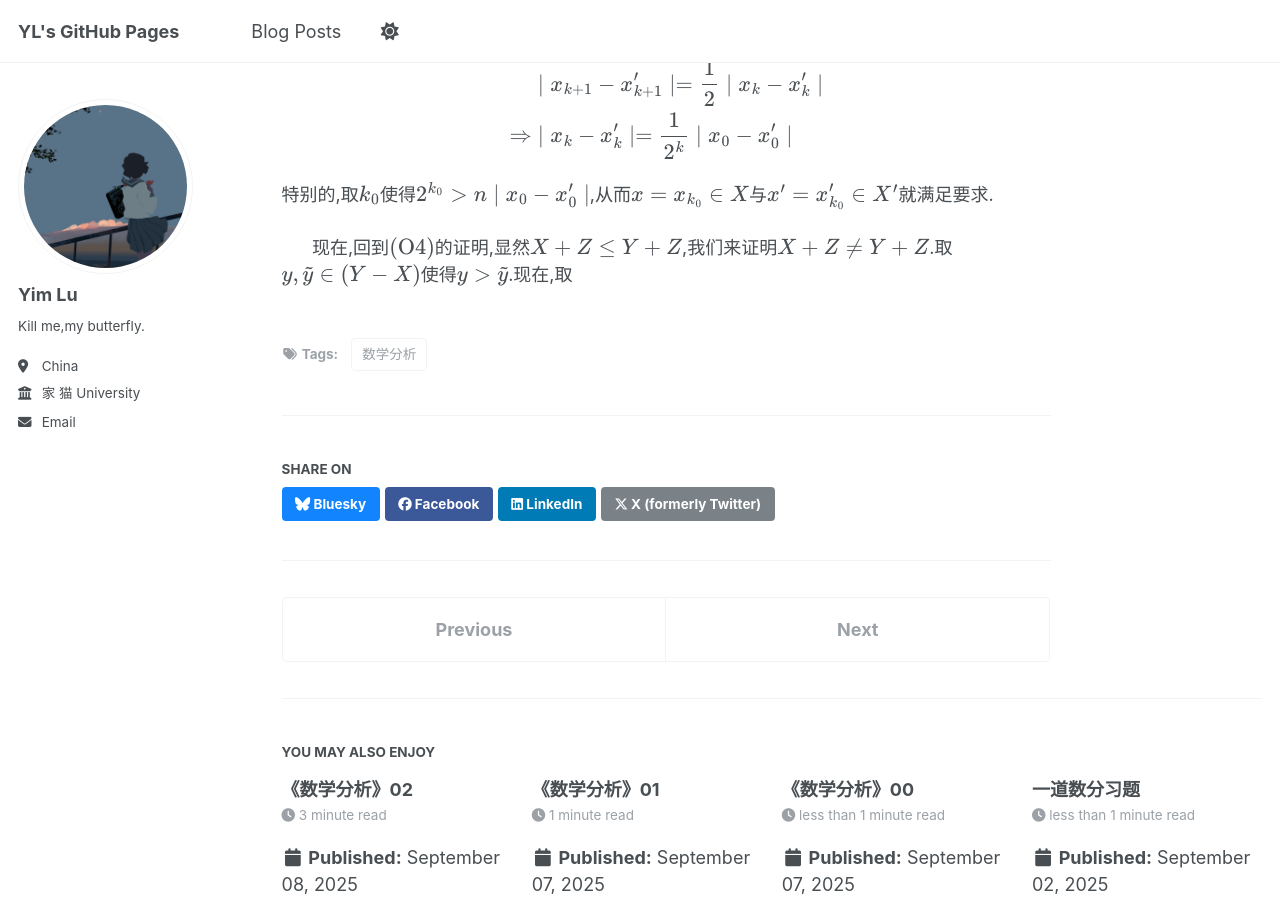
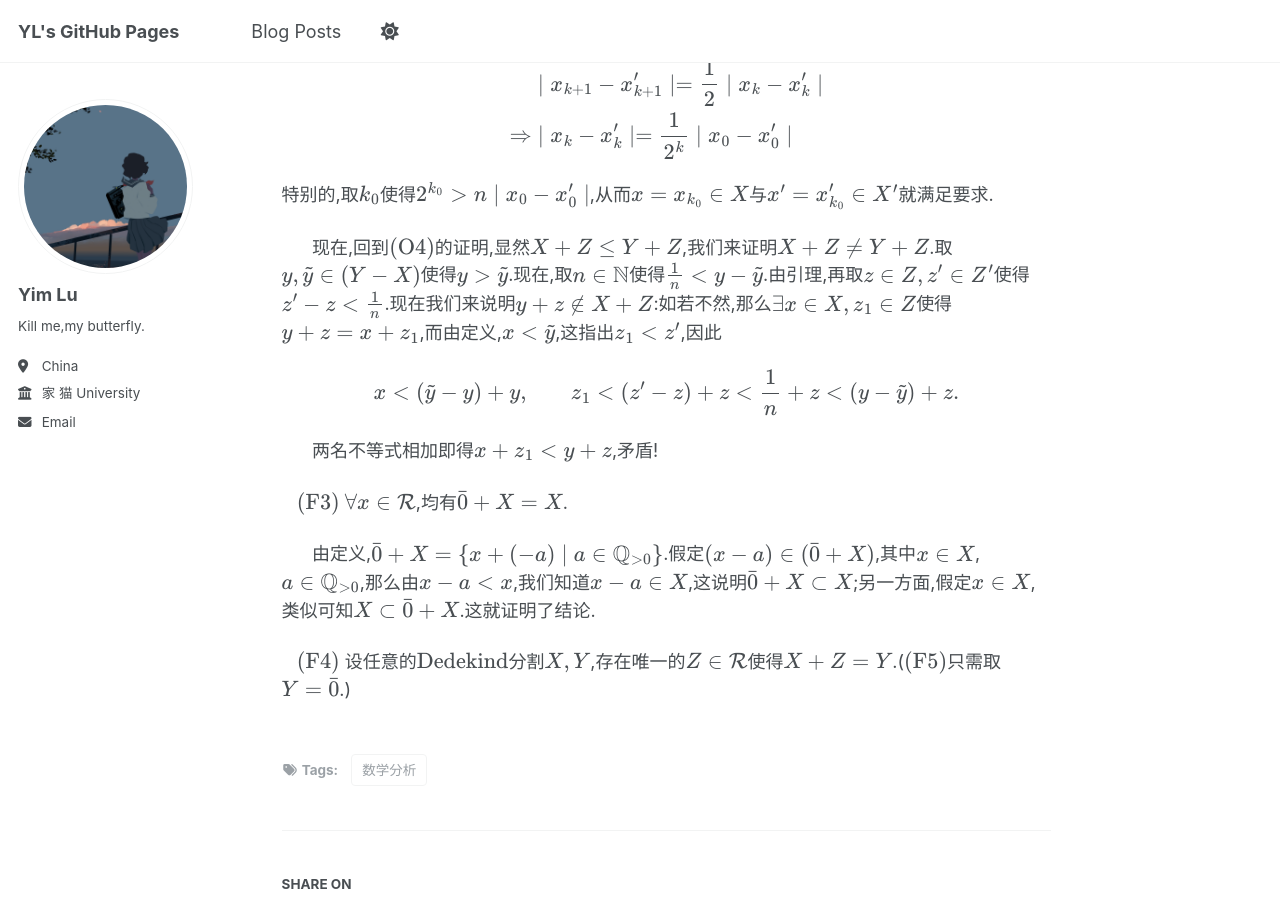
Before and after one commit to YimLu/YimLu.github.io, a Jekyll site: the page built from _posts/2025-09-24-blog-post-5.md, in a window 1280 px wide and 900 px high, scrolled down 4115 px. Built offline with Jekyll 4.4.1, drawn with Linux system fonts in a browser that asks for light colours; a script that is not in the unit is left out.

Commit message:
Update 2025-09-24-blog-post-5.md

```diff
--- a/_posts/2025-09-24-blog-post-5.md
+++ b/_posts/2025-09-24-blog-post-5.md
@@ -208,4 +208,21 @@ $$
 
 特别的,取$$k_0$$使得$$2^{k_0}>n\mid x_0-x_0'\mid$$,从而$$x=x_{k_0}\in X$$与$$x'=x_{k_0}'\in X'$$就满足要求.
 
-&nbsp;&nbsp;&nbsp;&nbsp;&nbsp;&nbsp;现在,回到$$\mathrm{(O4)}$$的证明,显然$$X+Z\leq Y+Z$$,我们来证明$$X+Z\not= Y+Z$$.取$$y,\tilde{y}\in (Y-X)$$使得$$y>\tilde{y}$$.现在,取
+&nbsp;&nbsp;&nbsp;&nbsp;&nbsp;&nbsp;现在,回到$$\mathrm{(O4)}$$的证明,显然$$X+Z\leq Y+Z$$,我们来证明$$X+Z\not= Y+Z$$.取$$y,\tilde{y}\in (Y-X)$$使得$$y>\tilde{y}$$.现在,取$$n \in \mathbb{N}$$使得$$\frac{1}{n}<y-\tilde{y}$$.由引理,再取$$z\in Z,z'\in Z'$$使得$$z'-z<\frac{1}{n}$$.现在我们来说明$$y+z\notin X+Z$$:如若不然,那么$$\exists x\in X,z_1\in Z$$使得$$y+z=x+z_1$$,而由定义,$$x<\tilde{y}$$,这指出$$z_1<z'$$,因此
+
+
+$$
+\begin{align*}
+&x<(\tilde{y}-y)+y,
+&z_1<(z'-z)+z<\frac{1}{n}+z<(y-\tilde{y})+z.
+\end{align*}
+$$
+
+
+&nbsp;&nbsp;&nbsp;&nbsp;&nbsp;&nbsp;两名不等式相加即得$$x+z_1<y+z$$,矛盾!
+
+&nbsp;&nbsp;&nbsp;$$\mathrm{(F3)}$$&nbsp;$$\forall x \in \mathcal{R}$$,均有$$\bar0+X=X$$.
+
+&nbsp;&nbsp;&nbsp;&nbsp;&nbsp;&nbsp;由定义,$$\bar0+X=\{x+(-a)\mid a \in \mathbb{Q}_{>0}\}$$.假定$$(x-a)\in(\bar0+X)$$,其中$$x\in X$$,$$a\in\mathbb{Q}_{>0}$$,那么由$$x-a<x$$,我们知道$$x-a\in X$$,这说明$$\bar0+X\subset X$$;另一方面,假定$$x\in X$$,类似可知$$X\subset \bar0 +X$$.这就证明了结论.
+
+&nbsp;&nbsp;&nbsp;$$\mathrm{(F4)}$$&nbsp;设任意的$$\mathrm{Dedekind}$$分割$$X,Y$$,存在唯一的$$Z\in\mathcal{R}$$使得$$X+Z=Y$$.($$\mathrm{(F5)}$$只需取$$Y=\bar0$$.)
```
